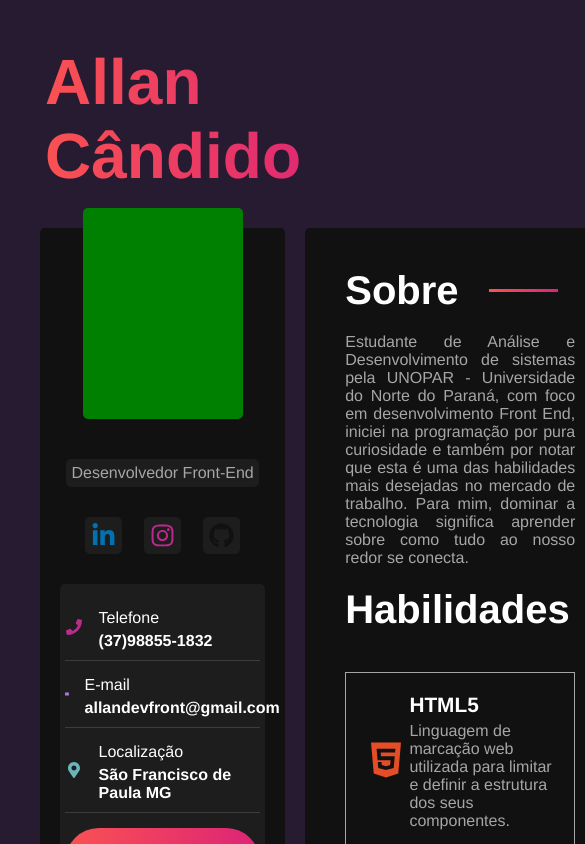
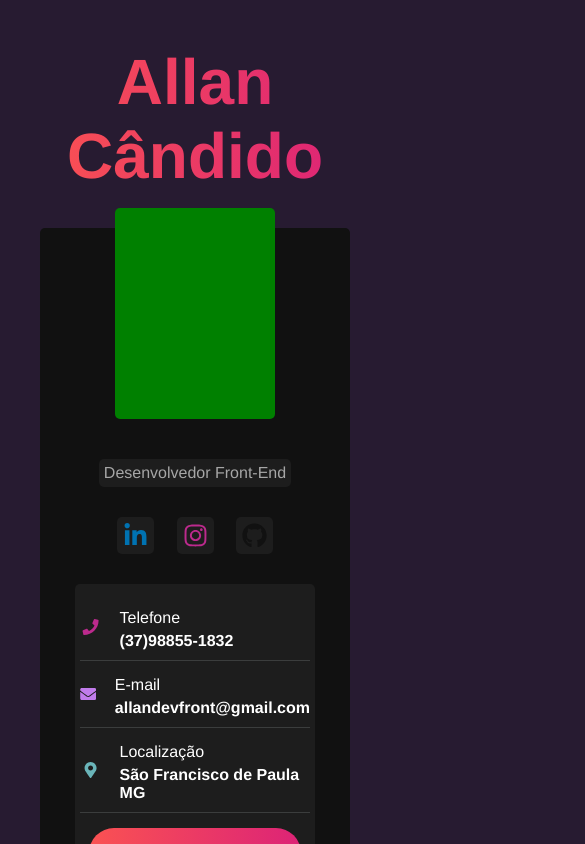
Before and after one commit to AllanC12/meu_portfolio, a React (Create React App) app: page / in a window 390 px wide. Shown: the top 844 px of the page, 585 px wide, since content can reach past the window. Built offline with nearby package versions, Linux system fonts and the light colour scheme.

Commit message:
responsividade de aside estruturada, falta definir o tamanho dos svgs no mobile

```diff
--- a/src/App.scss
+++ b/src/App.scss
@@ -19,3 +19,13 @@ h1.title-developer{
    background-clip: text;
    font-size: 4em;
 }
+
+@media (max-width: 768px){
+  .title-developer{
+    text-align: center;
+  }
+
+  .components{
+    @include column-center;
+  }
+}
--- a/src/components/sass_components/MainContainer.scss
+++ b/src/components/sass_components/MainContainer.scss
@@ -3,8 +3,7 @@
 
 .main-container {
     margin-top: 30px;
-    margin-left: 20px;
-    padding: 40px;
+     padding: 40px;
     width: 100%;
     max-width: 900px;
     background-color: $bg-color;
--- a/src/components/sass_components/TechnologiesContainer.scss
+++ b/src/components/sass_components/TechnologiesContainer.scss
@@ -34,8 +34,7 @@
             svg{
                 width: 40px;
                 height: 40px;
-                margin-right: 5px;
-            }
+             }
         }
 
         #html{
```
